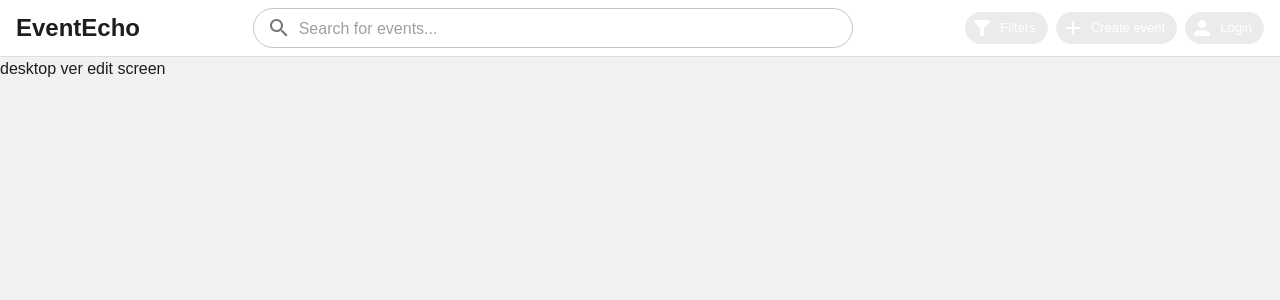
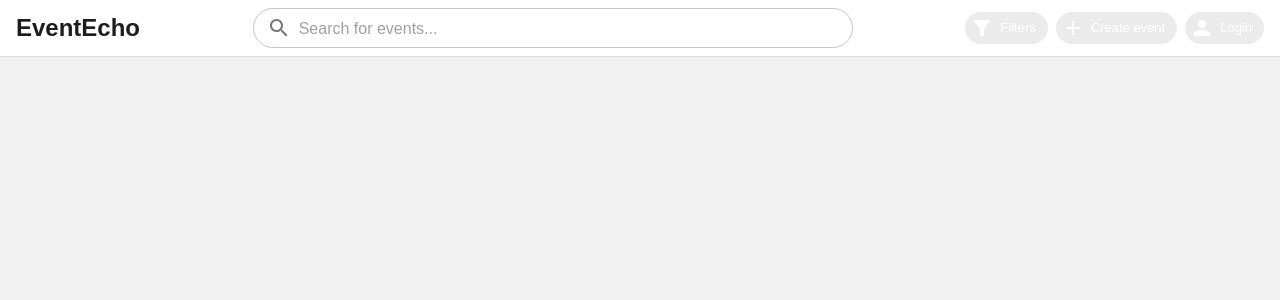
Before and after one commit to Winsthai/EventEcho, a React app in the folder client/: page /event/1/edit in a window 1280 px wide. Shown: the top 300 px of the page. Built offline with nearby package versions, Linux system fonts and the light colour scheme; the HTML template or start-up script is replaced by a standard one.

Commit message:
some logical flaws for edit page mobile vs desktop, will have to figure it out

```diff
--- a/client/src/App.jsx
+++ b/client/src/App.jsx
@@ -25,7 +25,7 @@ function App() {
           <Route path="/event/:id" element={<EventPage></EventPage>}></Route>
           <Route
             path="/event/:id/edit"
-            element={isMobile ? <EditEventPage></EditEventPage> : <DesktopEditEventPage></DesktopEditEventPage>}
+            element={isMobile ? <EditEventPage></EditEventPage> : <></>}
           ></Route>
           <Route
             path="/createEvent/*"
--- a/client/src/CreatePagesRoutes.jsx
+++ b/client/src/CreatePagesRoutes.jsx
@@ -11,6 +11,7 @@ function CreatePagesRoutes() {
       <Routes>
         <Route path="/" element={<DesktopCreateEventPage></DesktopCreateEventPage>}></Route>
         <Route path="/addGuests" element={<DesktopAddGuestsPage></DesktopAddGuestsPage>}></Route>
+        <Route path="/:id/edit" element={<DesktopEditEventPage></DesktopEditEventPage>}></Route>
       </Routes>
     </>
   );
```
